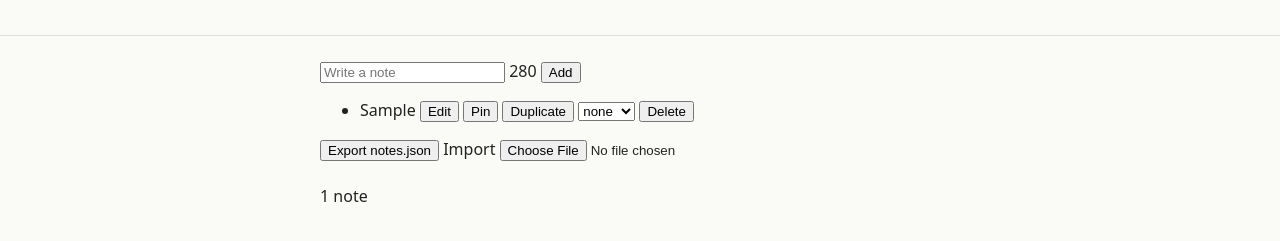
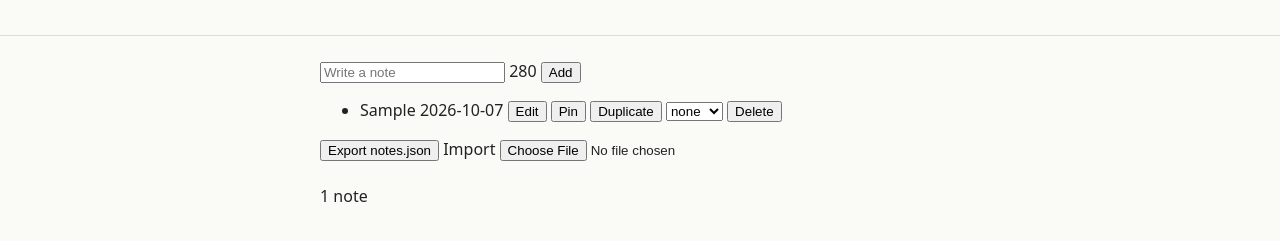
Before and after one commit to damian87x/pipeline-test-notes, a website: page index.html in a window 1280 px wide. Both pictures are taken after typing "Sample" into the empty fields and a click on the button "Add". Shown: the part 83-324 px from the top of the page. Drawn offline with Linux system fonts and the light colour scheme.

Commit message:
Show note creation dates

```diff
--- a/index.html
+++ b/index.html
@@ -68,6 +68,7 @@
   import { extractTags, filterByTag, resolveActiveTag } from './src/tags.js';
   import { toJson } from './src/export.js';
   import { countText } from './src/count.js';
+  import { formatCreated } from './src/created.js';
   import { emptyMessage } from './src/emptystate.js';
   import { remaining, canSave } from './src/limit.js';
   import { sortNotes, getSort, setSort } from './src/sort.js';
@@ -134,6 +135,10 @@
         span.textContent = n.text;
         li.append(span, ' ');
       }
+      const created = document.createElement('span');
+      created.dataset.id = 'created';
+      created.textContent = formatCreated(n.createdAt);
+      li.append(created, ' ');
       const editBtn = document.createElement('button');
       editBtn.dataset.id = 'edit';
       editBtn.textContent = 'Edit';
--- /dev/null
+++ b/src/created.js
@@ -0,0 +1,6 @@
+export function formatCreated(timestamp) {
+  if (!Number.isFinite(timestamp)) return '';
+  const date = new Date(timestamp);
+  if (Number.isNaN(date.getTime())) return '';
+  return date.toISOString().slice(0, 10);
+}
```
Also changed, not shown: docs/evidence/S-created.md (added, +8 -0 lines), test/created.test.mjs (added, +12 -0 lines).
